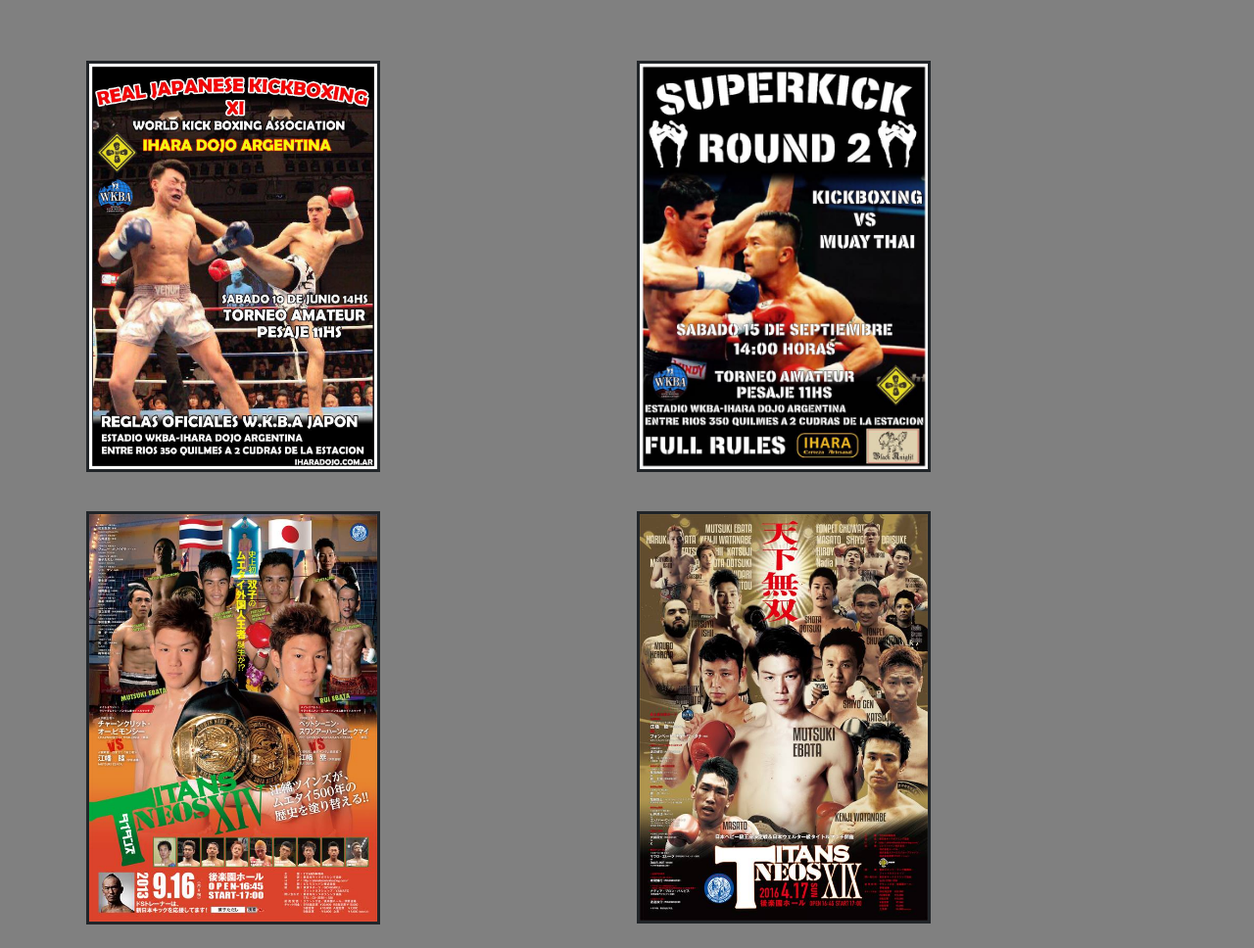
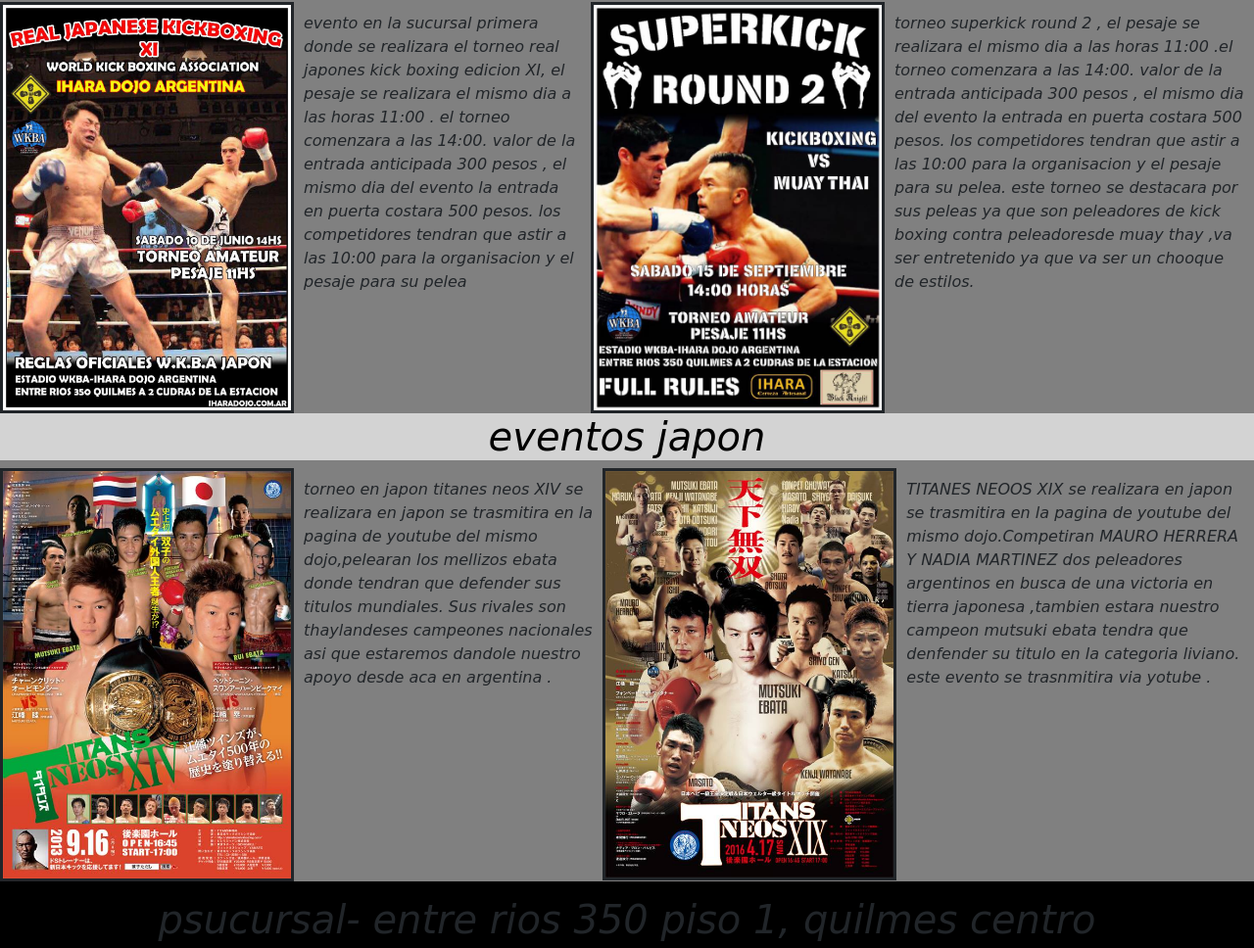
Before and after one commit to francomanccini/ihara-dojo, a plain HTML site: page eventos.html in a window 1280 px wide. Shown: the part 360-1328 px from the top of the page at 98% size. Drawn offline with nearby package versions, Linux system fonts and the light colour scheme.

Commit message:
realize-cambio-en-mi-pagina-de-eventos

```diff
--- a/css/index.css
+++ b/css/index.css
@@ -78,12 +78,24 @@
 
                                               /*EVENTOS*/
 
+.tituloseventos{
+    text-align: center;
+    color: black;
+    background-color:lightgrey;
+}
+.divargentina{
+    display: flex;
+    flex-direction: row;
+}
+.divjapon{
+    display: flex;
+    flex-direction: row;
+}
+.divfotoseventos{
+    padding: 10px;px;
+}
 .divparrafoeventos{
-    padding: 50px;
-}
-.parrafoeventos{
-    border: solid;
-    background-color: white;
+    padding: 10px;
 }
 .eventosjpg{
     border: solid;
--- a/eventos.html
+++ b/eventos.html
@@ -52,26 +52,60 @@
              las de amateurs por cinturon seran de tres raunds de dos minutos por uno de descanso.
             </p>
      </div>
-    <div class="container">
 
-        <div class="row" >
-
-            <div class="col">
+     <h1 class="tituloseventos" >eventos argentina</h1>
+      <div class="divargentina" >
+        <div class="divfotoeventos">
             <img class="eventosjpg" src="media/eventoarg1.jpg" alt="arg1">
         </div>
-            <div class="col">
+        <div class="divparrafoeventos">
+          <p>evento en la sucursal primera donde se realizara el torneo real japones kick boxing edicion
+            XI, el pesaje se realizara el mismo dia a las horas 11:00 . el torneo comenzara a las
+            14:00.
+            valor de la entrada anticipada 300 pesos , el mismo dia del evento la entrada en puerta
+            costara 500 pesos.
+            los competidores tendran que astir a las 10:00 para la organisacion y el pesaje para su pelea
+          </p>
+        </div>
+        <div class="divfotoeventos">
             <img  class="eventosjpg" src="media/eventoarg2.jpg" alt="arg2">
         </div>
+        <div class="divparrafoeventos">
+          <p>
+               torneo superkick round 2 , el pesaje se realizara el mismo dia a las horas 11:00 .el torneo comenzara a las 14:00.
+               valor de la entrada anticipada 300 pesos , el mismo dia del evento la entrada en puerta costara 500 pesos.
+               los competidores tendran que astir a las 10:00 para la organisacion y el pesaje para su pelea.
+               este torneo se destacara por sus peleas ya que son peleadores de kick boxing contra
+               peleadoresde muay thay ,va ser entretenido ya que va ser un chooque de estilos.
+          </p>
         </div>
-        <div class="row" >
-            <div class="col">
+      </div>
+
+      <h1 class="tituloseventos">eventos japon</h1>
+      <div class="divjapon" >
+          <div class="divfotoeventos">
               <img class="eventosjpg" src="media/eventojapon1.jpg" alt="japon1">
           </div>
-            <div class="col">
+          <div class="divparrafoeventos">
+            <p>torneo en japon titanes neos XIV se realizara en japon se trasmitira en la pagina de youtube
+              del mismo dojo,pelearan los mellizos ebata donde tendran que defender sus titulos mundiales.
+              Sus rivales son thaylandeses campeones nacionales asi que estaremos dandole nuestro apoyo desde
+              aca en argentina .
+            </p>
+          </div>
+          <div class="divfotoeventos">
               <img class="eventosjpg" src="media/eventojapon2.jpg" alt="japon2">
           </div>
+          <div class="divparrafoeventos">
+            <p>TITANES NEOOS XIX se realizara en japon se trasmitira en la pagina de youtube
+              del mismo dojo.Competiran MAURO HERRERA Y NADIA MARTINEZ dos peleadores argentinos
+              en busca de una victoria en tierra japonesa ,tambien estara nuestro campeon mutsuki ebata
+              tendra que denfender su titulo en la categoria liviano.
+              este evento se trasnmitira via yotube .
+            </p>
           </div>
       </div>
+
 
     <footer>
         <h1>
```
Lines whose indentation alone changed are shown as unchanged.
